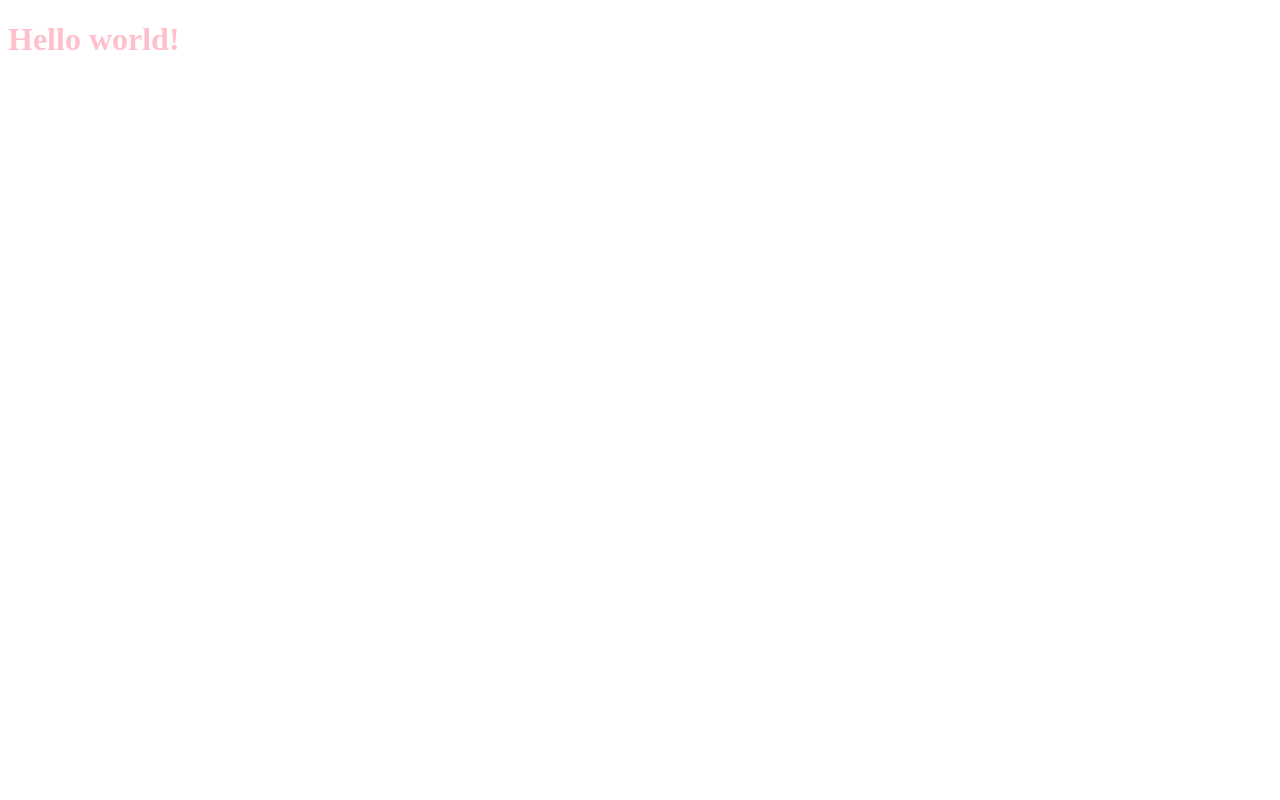
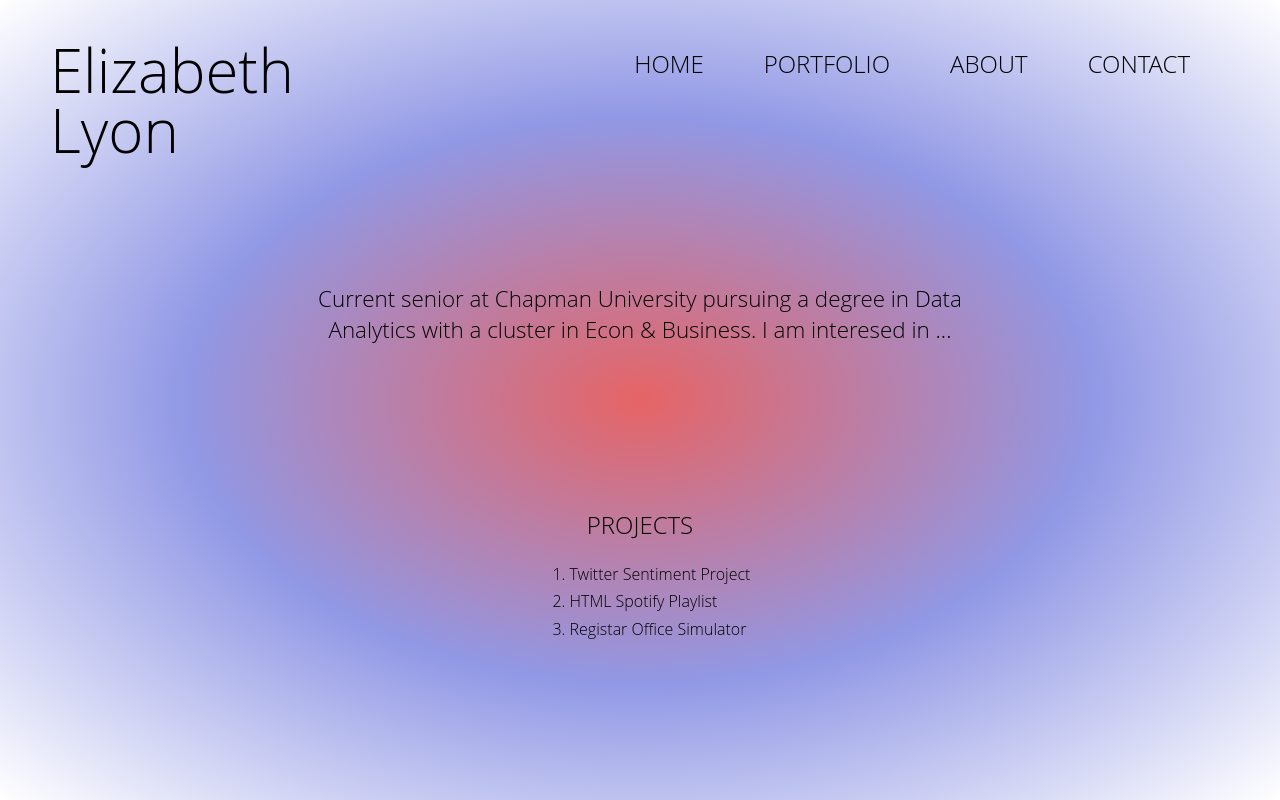
Before and after one commit to lizlyon/458_Portfolio, a website: page index.html in a window 1280 px wide. Drawn offline with Linux system fonts and the light colour scheme; a web font is replaced by a local one.

Commit message:
Updates files

```diff
--- a/index.html
+++ b/index.html
@@ -1,30 +1,60 @@
 <!DOCTYPE html>
 <html lang="en">
-<head>
-  <title>Hello World</title>
-  <meta charset="utf-8">
-  <meta name="viewport" content="width=device-width, initial-scale=1">
-  <meta name="author" content="Elizabeth Lyon">
-  <meta name="description" content="First website / test">
-  <!-- open graph meta data-->
-  <meta property="og:title" content="Your Page Title">
-  <meta property="og:description" content="Brief description">
-  <meta property="og:image" content="/some-image.png">
-  <meta property="og:url" content="/this-page.html">
-  <meta property="og:site_name" content="Your Site Name">
-  <meta name="twitter:card" content="summary_large_image">
-  <meta name="twitter:image:alt" content="image description">
-  <!-- links our style sheet-->
-  <link href="style.css" rel="stylesheet">
-  <!-- tab icon-->
-  <link rel="icon" type="image/svg+xml" href="/favicon.svg">
-</head>
-<body>
-  <h1>Hello world!</h1>
-  <header></header>
-  <main></main>
-  <footer></footer>
-  <nav></nav>
-  <section></section>
-</body>
+  <head>
+    <meta charset="UTF-8" />
+    <meta name="viewport" content="width=device-width, initial-scale=1.0" />
+    <meta http-equiv="X-UA-Compatible" content="ie=edge" />
+    <title>Blog | Liz Lyon</title>
+    <link href="style.css" rel="stylesheet"></link>
+    <link rel="preconnect" href="https://fonts.googleapis.com">
+    <link rel="preconnect" href="https://fonts.gstatic.com" crossorigin>
+    <link href="https://fonts.googleapis.com/css2?family=Abril+Fatface&display=swap" rel="stylesheet">
+    <link rel="preconnect" href="https://fonts.googleapis.com">
+    <link rel="preconnect" href="https://fonts.gstatic.com" crossorigin>
+    <link href="https://fonts.googleapis.com/css2?family=Antic+Didone&display=swap" rel="stylesheet">
+
+  </head>
+
+  <body class="container">
+    <header>
+
+      <h1>Elizabeth<br>Lyon</h1>
+      <nav class="navbar">
+        <a id="HOME" href="/"> HOME </a>
+        <a href="/"> PORTFOLIO </a>
+        <a href="/"> ABOUT </a>
+        <a href="/"> CONTACT </a>
+      </nav>
+    </header>
+
+    <main>
+
+      <p>
+        Current senior at Chapman University pursuing a
+        degree in Data Analytics with a cluster in Econ & Business.
+        I am interesed in ...
+      </p>
+
+      <div class="spacer"></div>
+
+      <div class="project">
+        <h2> PROJECTS </h2>
+        <ol>
+          <a href="https://github.com/lizlyon/410_Twitter">
+            <li> Twitter Sentiment Project </li>
+          </a>
+          <a href="https://github.com/lizlyon/Spotify">
+            <li> HTML Spotify Playlist </li>
+          </a>
+          <a href="https://github.com/lizlyon/CPSC350_SP21_ASSIGNMENT5_LYON">
+            <li> Registar Office Simulator </li>
+          </a>
+        </ol>
+      </div>
+
+    </main>
+
+    <footer>
+    </footer>
+  </body>
 </html>
--- a/style.css
+++ b/style.css
@@ -1,3 +1,168 @@
-h1{
-    color:pink;
-}
+/* Stripping some default styles */
+* {
+    box-sizing: border-box;
+  }
+
+  /* style */
+  html {
+    --spacing: 20px;
+    --font: "Open sans", sans-serif;
+  }
+
+  html,
+  body,
+  main {
+    margin: 0;
+    height: 100%;
+    width: 100%;
+  }
+
+  body,
+  main {
+    text-align: center;
+    padding: 20px;
+  }
+
+  .container {
+    display: flex;
+    flex-direction: column;
+    background-color: #fbfcfc;
+  }
+
+  main {
+    flex: 1;
+  }
+
+  /* Setting up the Navbar Flexboxes */
+  header {
+    display: flex;
+    flex-direction: row;
+    align-items: baseline;
+    justify-content: space-between;
+    font-weight: lighter;
+    padding-left: 30px;
+    padding-right: 30px;
+  }
+
+  h1 {
+    position: relative;
+    top: 20px;
+    text-align: left;
+    font-size: 60px;
+    line-height: 1;
+    margin: 0;
+    font-weight: lighter;
+    font-family: var(--font);
+  }
+
+  h2 {
+    font-family: var(--font);
+    font-weight: 2;
+    text-align: center;
+  }
+
+  main {
+    display: flex;
+    flex-direction: column;
+    justify-content: center;
+    align-items: center;
+  }
+
+  body {
+    background: radial-gradient(#e66465, #9198e5, white 100%);
+  }
+
+  main {
+    padding: 20px;
+  }
+
+  p {
+    text-align: center;
+    font-size: 1.4rem;
+    line-height: 1.4;
+    font-weight: 200;
+    font-family: var(--font);
+    max-width: 60ch;
+    padding: 20px;
+  }
+
+  /* spacer class */
+  .spacer {
+    height: calc(var(--spacing) * 4);
+  }
+
+  /* project class */
+  .project {
+    padding: var(--spacing);
+  }
+
+  .project a {
+    color: black;
+    font-size: 1rem;
+    line-height: 1.1;
+    text-decoration: none;
+    font-family: var(--font);
+    font-weight: lighter;
+  }
+
+  .project li {
+    padding: calc(var(--spacing) / 4) 0;
+    text-align: left;
+  }
+
+  .project li:hover {
+    color: #d1f5ba;
+  }
+
+  /* small screen */
+  @media only screen and (max-width: 970px) {
+    .navbar {
+      display: flex;
+      flex-direction: column;
+      gap: 10px;
+      list-style-type: none;
+      padding: 20px;
+    }
+
+    .navbar a {
+      padding-left: 15px;
+      font-size: 18px;
+      text-decoration: none;
+      color: black;
+      font-family: var(--font);
+      text-align: right;
+    }
+
+    .navbar a:hover {
+      color: #d1f5ba;
+    }
+
+    h1 {
+      font-size: 50px;
+    }
+  }
+
+  /* large screen */
+  @media only screen and (min-width: 970px) {
+    .navbar {
+      display: flex;
+      flex-direction: row;
+      justify-content: baseline;
+      gap: 20px;
+      list-style-type: none;
+      padding: 20px;
+    }
+
+    .navbar a {
+      padding-left: 20px;
+      padding-right: 20px;
+      font-size: 24px;
+      text-decoration: none;
+      color: black;
+      font-family: var(--font);
+    }
+
+    .navbar a:hover {
+      color: #d1f5ba;
+    }
+  }
```
Also changed, not shown: package.json (added, +24 -0 lines).
